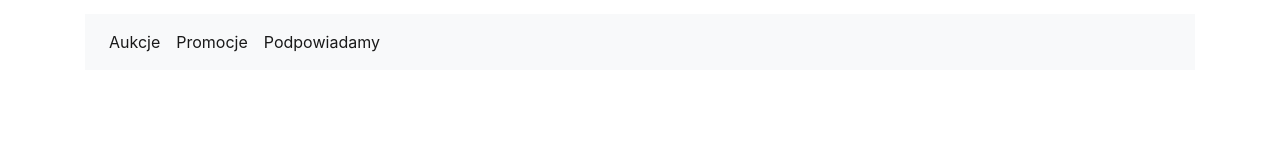
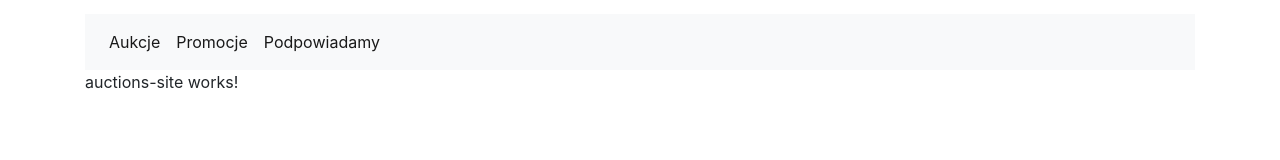
Before and after one commit to Jacob273/JG.TechLearning.Angular.AuctionApp, an Angular app in the folder jakubgmur-auction-portal/: page / in a window 1280 px wide. Shown: the part 202-362 px from the top of the page. Built offline with nearby package versions, Linux system fonts and the light colour scheme.

Commit message:
added app-auctions-site. AuctionsSiteComponent is exported

```diff
--- a/jakubgmur-auction-portal/src/app/app.component.html
+++ b/jakubgmur-auction-portal/src/app/app.component.html
@@ -2,5 +2,6 @@
 <main class="container">
     <app-main-menu></app-main-menu>
     <router-outlet></router-outlet>
+    <app-auctions-site></app-auctions-site>
 </main>
 <app-footer></app-footer>
--- a/jakubgmur-auction-portal/src/app/app.module.ts
+++ b/jakubgmur-auction-portal/src/app/app.module.ts
@@ -6,6 +6,7 @@ import { AppComponent } from './app.component';
 import { HeaderComponent } from './header/header.component';
 import { MainMenuComponent } from './main-menu/main-menu.component';
 import { FooterComponent } from './footer/footer.component';
+import { AuctionModule } from './auction/auction.module';
 
 @NgModule({
   declarations: [
@@ -16,7 +17,8 @@ import { FooterComponent } from './footer/footer.component';
   ],
   imports: [
     BrowserModule,
-    AppRoutingModule
+    AppRoutingModule,
+    AuctionModule
   ],
   providers: [],
   bootstrap: [AppComponent]
--- /dev/null
+++ b/jakubgmur-auction-portal/src/app/auction/auction-routing.module.ts
@@ -0,0 +1,11 @@
+import { NgModule } from '@angular/core';
+import { Routes, RouterModule } from '@angular/router';
+
+
+const routes: Routes = [];
+
+@NgModule({
+  imports: [RouterModule.forChild(routes)],
+  exports: [RouterModule]
+})
+export class AuctionRoutingModule { }
--- /dev/null
+++ b/jakubgmur-auction-portal/src/app/auction/auctions-site/auctions-site.component.html
@@ -0,0 +1 @@
+<p>auctions-site works!</p>
--- /dev/null
+++ b/jakubgmur-auction-portal/src/app/auction/auctions-site/auctions-site.component.ts
@@ -0,0 +1,15 @@
+import { Component, OnInit } from '@angular/core';
+
+@Component({
+  selector: 'app-auctions-site',
+  templateUrl: './auctions-site.component.html',
+  styles: []
+})
+export class AuctionsSiteComponent implements OnInit {
+
+  constructor() { }
+
+  ngOnInit(): void {
+  }
+
+}
```
Also changed, not shown: jakubgmur-auction-portal/src/app/auction/auction.module.ts (added, +18 -0 lines).
